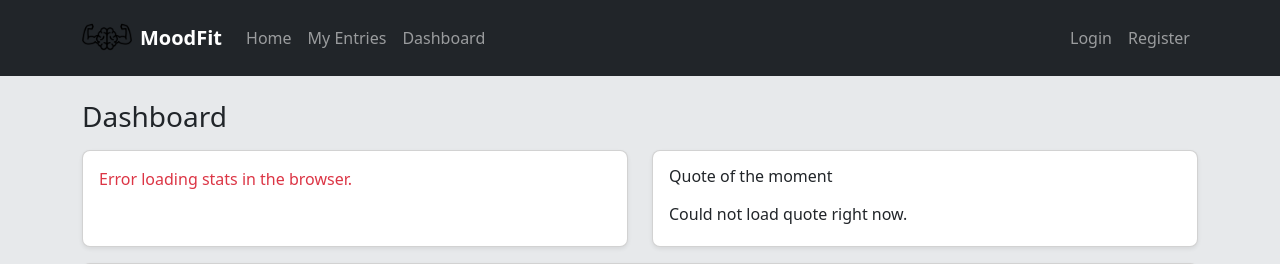
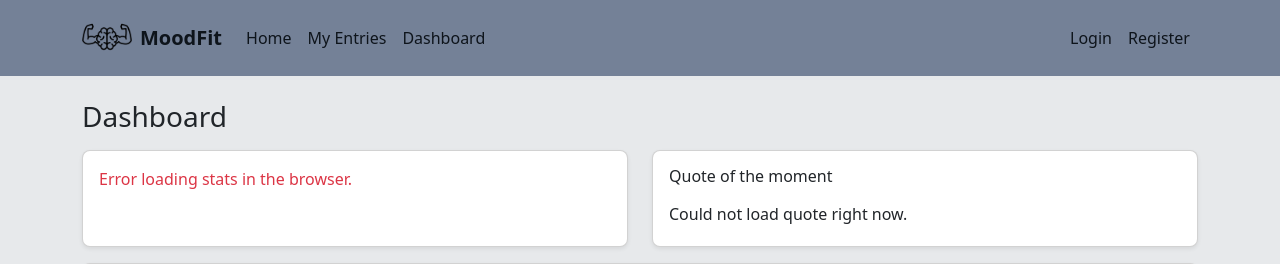
Before and after one commit to momarsafi2/AdvWebDev-SentimentJournal, a Flask app: page /dashboard in a window 1280 px wide. Shown: the top 264 px of the page. Run offline with Flask 3, Linux system fonts and the light colour scheme; data that the repository does not hold is empty; parts of the project's set-up code (start-up, migrations or seed data) failed here and were passed over.

Commit message:
Update README and UI

```diff
--- a/src/static/styles.css
+++ b/src/static/styles.css
@@ -9,3 +9,16 @@
 .navbar-brand img {
   border-radius: 3px;
 }
+
+.my-navbar {
+  background-color: #748197;
+}
+
+.my-navbar .navbar-brand,
+.my-navbar .nav-link {
+  color: #0e141b;
+}
+
+.my-navbar .nav-link:hover {
+  color: #303a47;
+}
--- a/src/templates/base.html
+++ b/src/templates/base.html
@@ -18,7 +18,7 @@
   </head>
 
   <body>
-    <nav class="navbar navbar-expand-lg navbar-dark bg-dark mb-4">
+    <nav class="navbar navbar-expand-lg my-navbar mb-4">
       <div class="container">
         <a
           class="navbar-brand d-flex align-items-center"
@@ -26,7 +26,7 @@
         >
           <!-- Logo -->
           <img
-            src="{{ url_for('static', filename='img/logo1.png') }}"
+            src="{{ url_for('static', filename='img/logo.png') }}"
             alt="MoodFit logo"
             width="50"
             height="50"
```
Also changed, not shown: README.md, src/static/img/logo.png, src/static/img/logo1.png (deleted).
